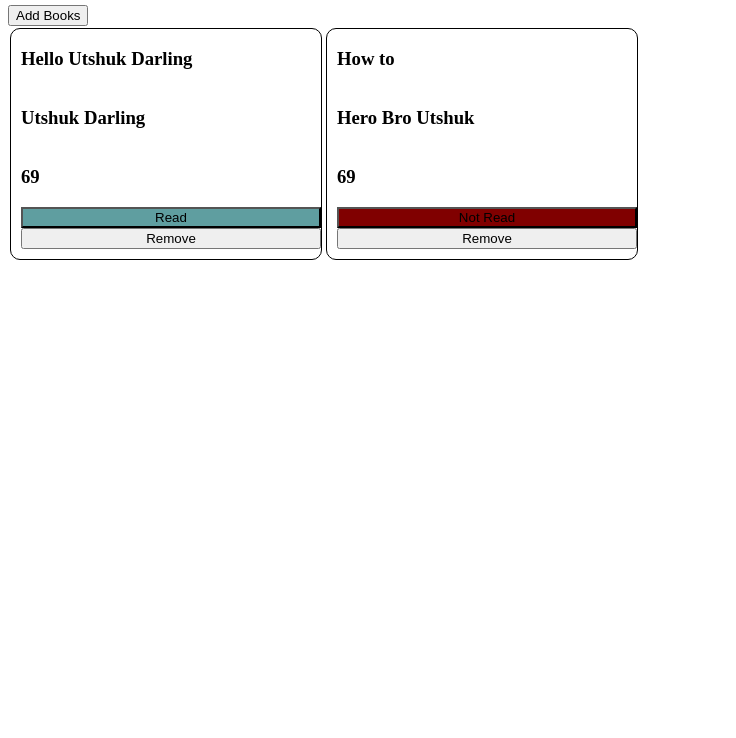
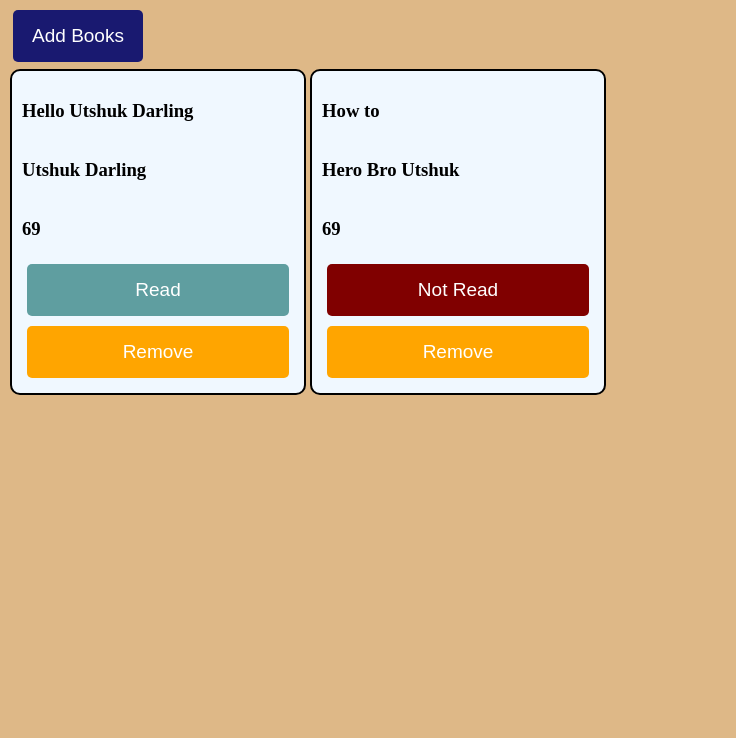
Before and after one commit to meutshuk/bookLibrary, a plain HTML site: page index.html in a window 1280 px wide. Shown: the part 62-800 px from the top of the page, without its empty margins (0-736 px from the left). Drawn offline with Linux system fonts and the light colour scheme.

Commit message:
changed some CSS

```diff
--- a/index.html
+++ b/index.html
@@ -7,6 +7,7 @@
     <header><h2>Library</h2></header>
 
     <main>
+      <div class="container"></div>
       <div><button class="addBookBtn">Add Books</button></div>
       <div class="addBookForm">
         <form>
@@ -15,6 +16,7 @@
             id="author"
             name="author"
             placeholder="Author Name"
+
           /><br />
 
           <input
@@ -22,6 +24,7 @@
             id="title"
             name="title"
             placeholder="Title"
+
           /><br />
 
           <input
@@ -33,14 +36,19 @@
 
           <br />
 
-            <input type="radio" id="read" name="readValue" value="Read" checked/><label for="read">
-              Read The Book</label
-            >
-            <input type="radio" id="notRead" name="readValue" value="Not Read" /><label
-              for="read"
-            >
-              Didnt Read The Book</label
-            >
+          <input
+            type="radio"
+            id="read"
+            name="readValue"
+            value="Read"
+            checked
+          /><label for="read"> Read The Book</label>
+          <input
+            type="radio"
+            id="notRead"
+            name="readValue"
+            value="Not Read"
+          /><label for="read"> Didnt Read The Book</label>
 
           <br />
           <!-- <input id="read" type="checkbox" name="read" value="read" />
@@ -48,8 +56,8 @@
           <input id="submitBtn" type="Button" value="Submit" />
         </form>
       </div>
-      <div class="displayArea">
 
+        <div class="displayArea"></div>
       </div>
     </main>
   </body>
--- a/script.js
+++ b/script.js
@@ -27,6 +27,8 @@ addBookBtn.addEventListener("click", () => {
   }
   addBookBtn.innerText =
     addBookForm.style.display == "block" ? "Close" : "Add Books";
+  // addBookBtn.innerText =
+  // addBookForm.style.display == "" ? "Add Books" : "Close";
 });
 
 const author = addBookForm.querySelector("#author");
@@ -111,6 +113,9 @@ function addBookToLibrary() {
   title.value = "";
   page.value = "";
   addBookForm.style.display = "";
+
+  addBookBtn.innerText =
+    addBookForm.style.display == "" ? "Add Books" : "Close";
   display(books);
 }
 
--- a/style.css
+++ b/style.css
@@ -1,21 +1,41 @@
 .displayArea {
   display: grid;
-  grid-template-columns: repeat(4, 1fr);
+  grid-template-columns: repeat(auto-fill, 300px);
+}
+
+body {
+  background-color: burlywood;
+}
+
+h2 {
+  display: flex;
+  justify-content: center;
+}
+
+button {
+  /* width: 130px; */
+  border: none;
+  background-color: orange;
+  padding: 15px;
+  font-size: 19px;
+  color: white;
+  margin: 5px;
+  border-radius: 5px;
 }
 
 .eachGrid {
   display: grid;
   margin: 2px;
-  border: 1px solid;
+  border: 2px solid;
   border-radius: 10px;
-  padding: 0px 0px 10px 10px;
+  padding: 10px 10px;
   flex-direction: column;
   align-items: center;
+  background-color: aliceblue;
 }
 
-.eachGrid>h3{
+.eachGrid > h3 {
   align-items: center;
-
 }
 
 .addBookForm {
@@ -28,11 +48,13 @@
 }
 
 form {
-  background-color: #fefefe;
+  background-color: rgba(211, 211, 211, 0.9);
   /* margin: auto; */
   padding: 20px;
   border: 1px solid #888;
   width: 100%;
+  border-radius: 10px;
+  /* opacity: 0.91; */
 }
 
 input {
@@ -54,3 +76,16 @@ input {
 .didntReadBook {
   background-color: maroon;
 }
+
+.container {
+  width: 900px;
+  margin-left: auto;
+  margin-right: auto;
+}
+
+.addBookBtn {
+  width: 130px;
+  background-color:midnightblue
+}
+
+/* grid-template-columns: repeat(auto-fill, 400px); */
```
